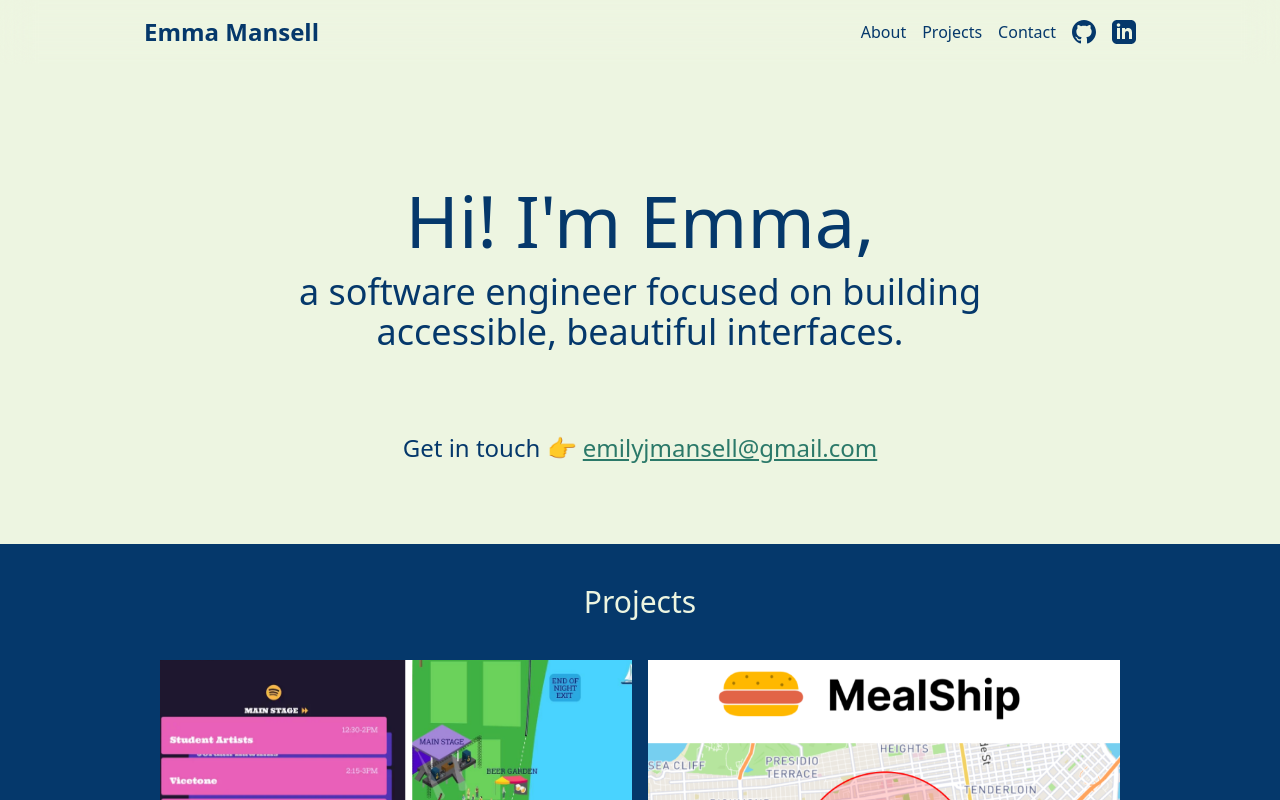
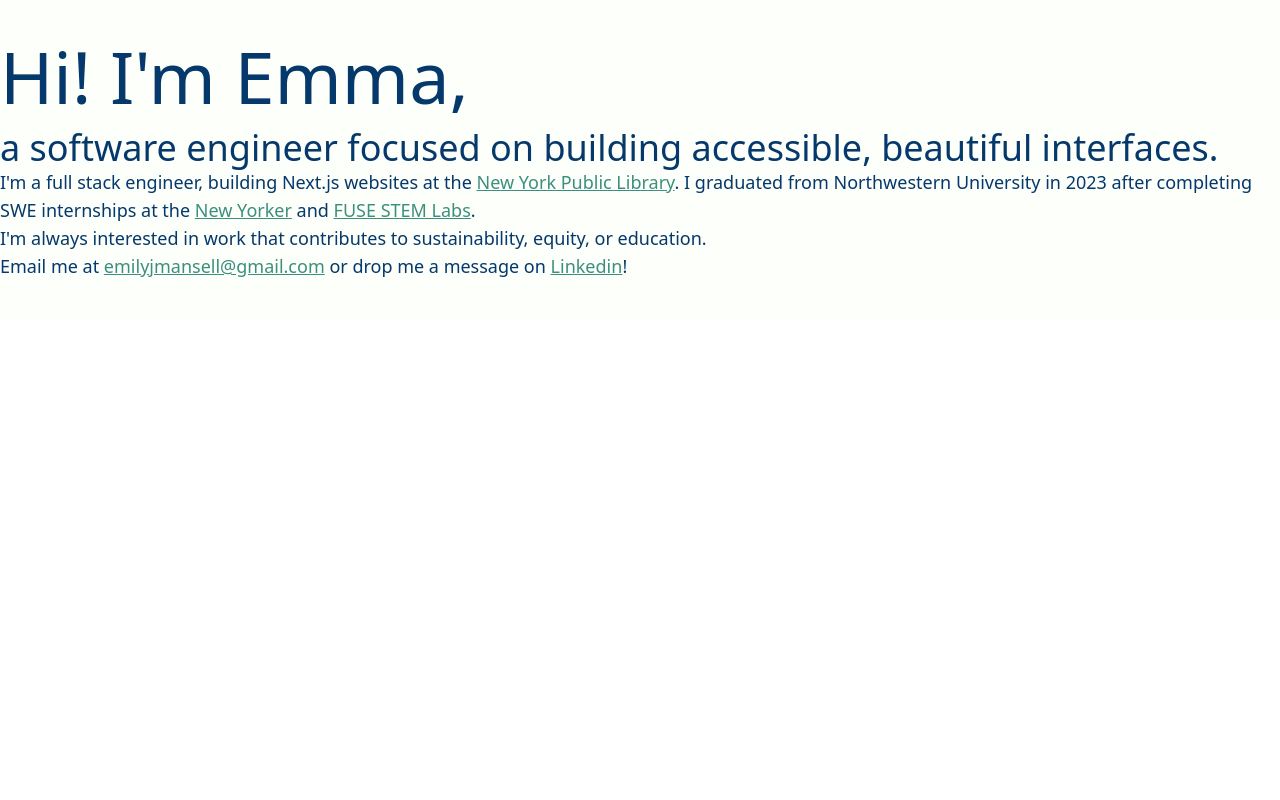
Before and after one commit to 7emansell/7emansell.github.io, a React (Create React App) app: page / in a window 1280 px wide. Shown: the top 800 px of the page. Built offline with nearby package versions, Linux system fonts and the light colour scheme.

Commit message:
Start of rework

```diff
--- a/src/App.js
+++ b/src/App.js
@@ -1,22 +1,23 @@
-import './App.css';
+import "./App.css";
 import Header from "./components/Header";
 import Contact from "./components/Contact";
 import Navbar from "./components/Navbar";
 import Projects from "./components/Projects";
 import About from "./components/About";
-import Footer from './components/Footer';
-import Skills from './components/Skills';
+import Footer from "./components/Footer";
+import Skills from "./components/Skills";
+import NewAbout from "./components/NewAbout";
 
 export default function App() {
   return (
-    <main className="text-[#05386B] bg-[#edf5e1] body-font">
-      <Navbar />
+    <main className="text-[#05386B] bg-[#f3f7ed] body-font">
+      {/* <Navbar />
       <Header />
       <Projects />
-      {/* <Skills /> */}
       <About />
       <Contact />
-      <Footer />
+      <Footer /> */}
+      <NewAbout />
     </main>
   );
 }
--- /dev/null
+++ b/src/components/NewAbout.js
@@ -0,0 +1,59 @@
+export default function NewAbout() {
+  return (
+    <section
+      id="about"
+      className="text-[#05386b] bg-[#fdfffa] py-10 body-font scroll-mt-20"
+    >
+      <div className="flex flex-col">
+        <h1 className="title-font text-6xl lg:text-7xl mb-4 font-medium">
+          Hi! I'm Emma,
+        </h1>
+        <p className="title-font text-2xl lg:text-4xl">
+          a software engineer focused on building accessible, beautiful
+          interfaces.
+        </p>
+        <p className="text-lg">
+          I'm a full stack engineer, building Next.js websites at the{" "}
+          <a href="https://nypl.org" className="text-[#3c8f7e] underline">
+            New York Public Library
+          </a>
+          . I graduated from Northwestern University in 2023 after completing
+          SWE internships at the{" "}
+          <a href="https://newyorker.com" className="text-[#3c8f7e] underline">
+            New Yorker
+          </a>{" "}
+          and{" "}
+          <a
+            href="https://www.fusestudio.net/"
+            className="text-[#3c8f7e] underline"
+          >
+            FUSE STEM Labs
+          </a>
+          .
+        </p>
+        <p className="text-lg">
+          I'm always interested in work that contributes to sustainability,
+          equity, or education.
+        </p>
+        <p className="text-lg">
+          {" "}
+          Email me at{" "}
+          <a
+            className="text-[#3c8f7e] underline"
+            href="mailto:emilyjmansell@gmail.com"
+          >
+            emilyjmansell@gmail.com
+          </a>{" "}
+          or drop me a message on{" "}
+          <a
+            className="text-[#3c8f7e] underline"
+            href="https://www.linkedin.com/in/emmamansell/"
+          >
+            Linkedin
+          </a>
+          !
+        </p>
+      </div>
+    </section>
+  );
+}
```
Also changed, not shown: src/components/About.js (+33 -7 lines), 1 other file (tests, documents, lock files or other folders).
